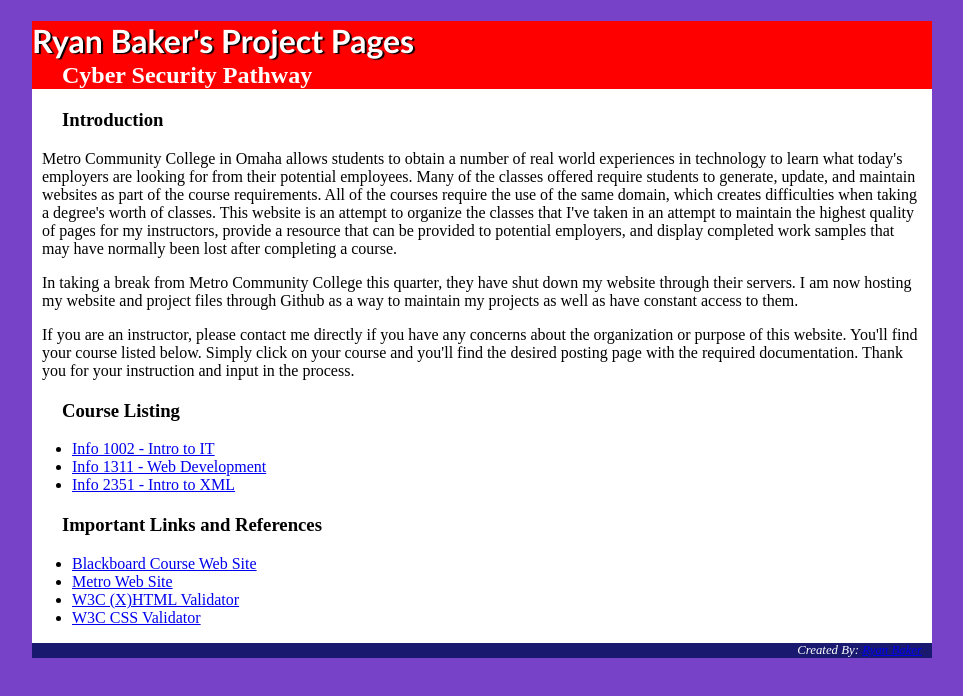
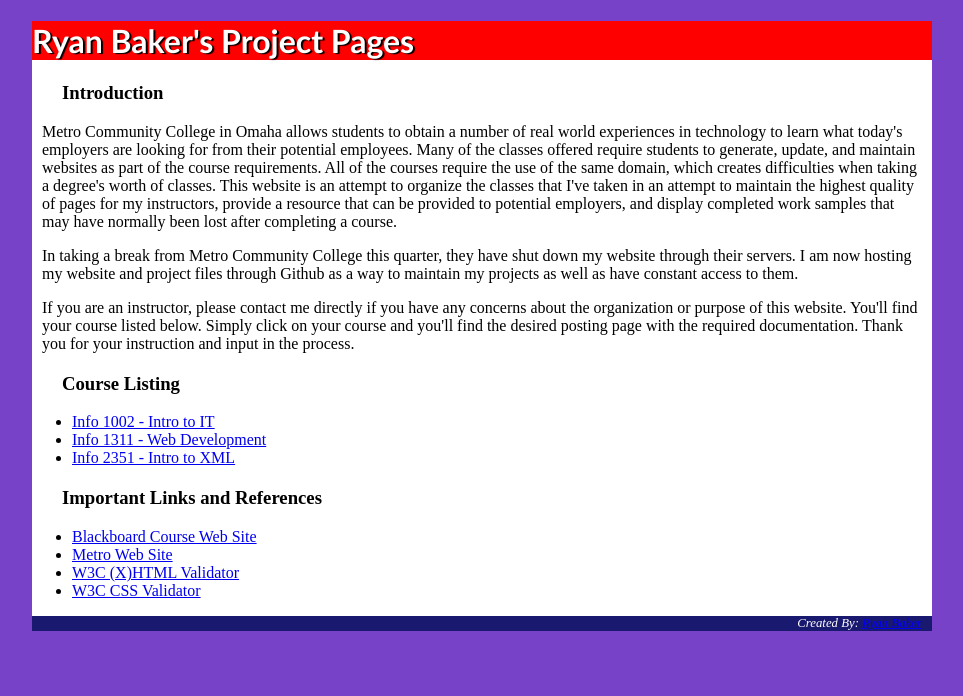
Before and after one commit to MrRyanTBaker/MrRyanTBaker.github.io, a plain HTML site: page index.html in a window 1280 px wide. Shown: the whole page, without its empty margins (158-1121 px from the left). Drawn offline with Linux system fonts and the light colour scheme.

Commit message:
Heading
Removed h2 heading.

```diff
--- a/index.html
+++ b/index.html
@@ -15,8 +15,6 @@
 	<header>
 
 		<h1>Ryan Baker's Project Pages</h1>
-
-		<h2>Cyber Security Pathway</h2>
 
 	</header>
 
```
